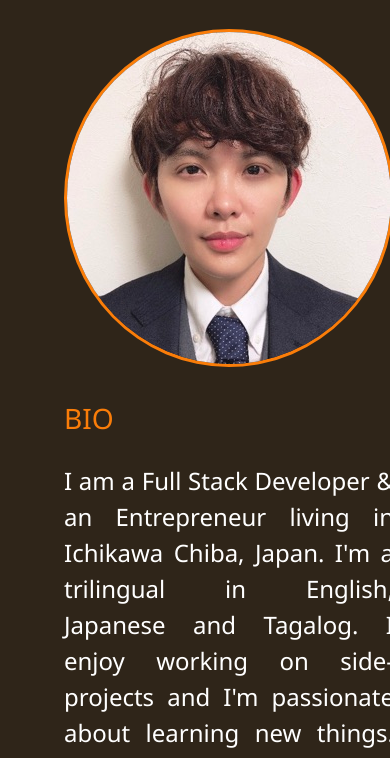
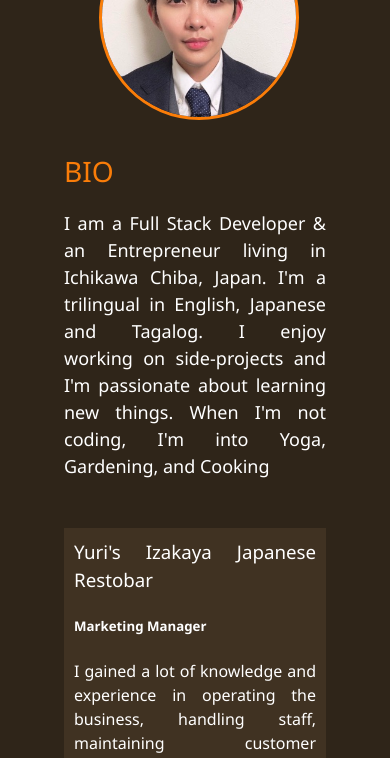
Before and after one commit to mickymac19/MickyMacato-portfolio, a website: page dist/about.html in a window 390 px wide. Shown: the part 353-1111 px from the top of the page. Drawn offline with Linux system fonts and the light colour scheme.

Commit message:
made it iphoneX responsive

```diff
--- a/scss/_mobile.scss
+++ b/scss/_mobile.scss
@@ -73,6 +73,7 @@
     @include mediaSm {
        main#home h1 {
            margin-top: 10vh;
+           font-size: 76px;
 
        }
 
@@ -83,4 +84,43 @@
        .boxes div {
            font-size: 1rem;
        }
+
+       .sm-heading {
+           font-size: 1em;
+       }
+
+       main#about h1 {
+        font-size: 46px;
+        padding: 25px;
+       }
+
+       main#about h2 {
+        font-size: 18px;
+       }
+
+       .about-info img {
+           width: 200px;
+           margin-left: 35px;
+       }
+
+       .text-secondary h3 {
+           text-align: center;
+       }
+
+       .bio p {
+           font-size: 18px;
+       }
+
+       #work h1 {
+           font-size: 60px;
+       }
+
+       .youtube-video {
+           width: 100%;
+           height: auto;
+       }
+
+       #contact h1 {
+           font-size: 60px;
+       }
    }
```
Also changed, not shown: dist/css/main.css, dist/work.html.
